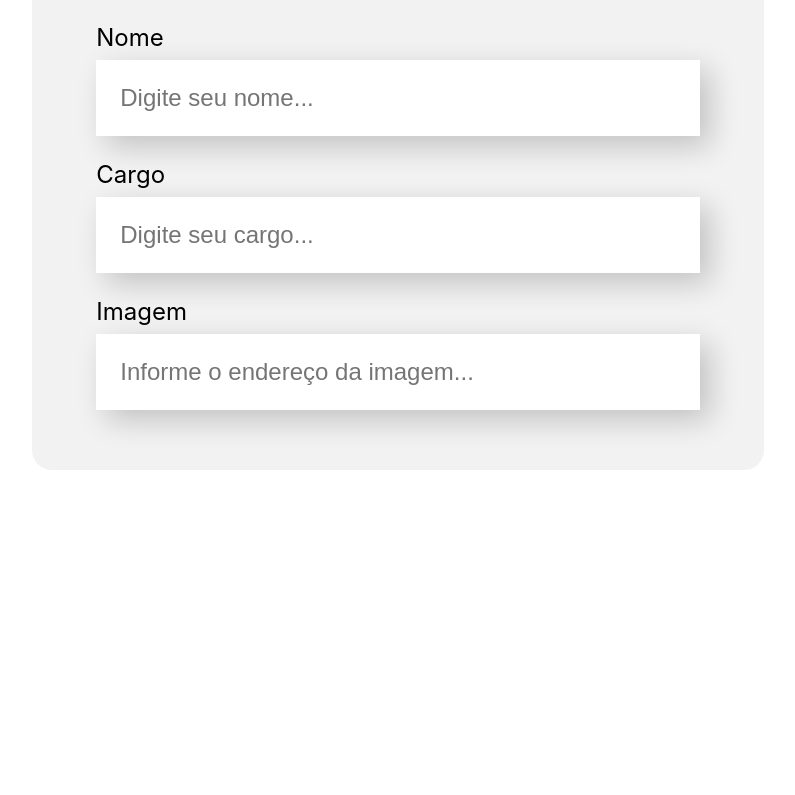
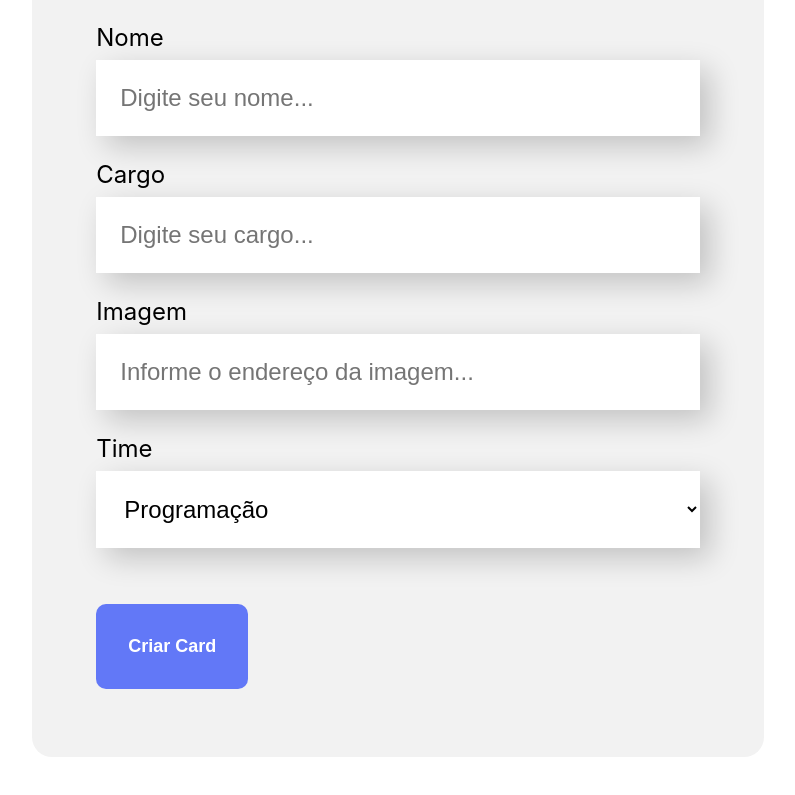
Before and after one commit to Bonilhajvv/group_flow, a React (Create React App) app: page / in a window 1280 px wide. Shown: the part 664-1459 px from the top of the page, without its empty margins (242-1037 px from the left). Before the commit the page ends 1214 px from the top, so only its background shows below. Built offline with nearby package versions, Linux system fonts and the light colour scheme.

Commit message:
feat: adicionar componente Botao e ListaSuspensa ao formulário, além de tornar campos obrigatórios

```diff
--- /dev/null
+++ b/src/componentes/Botao/Botao.css
@@ -0,0 +1,15 @@
+.botao{
+    background-color: #6278f7;
+    border-radius: 10px;
+    font-weight: 700;
+    font-size: 18px;
+    padding: 32px;
+    border: none;
+    cursor: pointer;
+    color: #FFF;
+    margin: 32px 0;
+}
+
+.botao:hover{
+    color: #95FFD4;
+}
--- /dev/null
+++ b/src/componentes/Botao/index.js
@@ -0,0 +1,9 @@
+import './Botao.css'
+const Botao = (props) => {
+    return (
+        <button className='botao'>{props.children}</button>
+
+    )
+}
+
+export default Botao;
--- a/src/componentes/CampoTexto/index.js
+++ b/src/componentes/CampoTexto/index.js
@@ -4,7 +4,7 @@
     return (
         <div className="campo-texto">
             <label>{props.label}</label>
-            <input placeholder={`${props.placeholder}...`}/>
+            <input required={props.obrigatorio} placeholder={`${props.placeholder}...`}/>
         </div>
     )
 }
--- a/src/componentes/Formulario/index.js
+++ b/src/componentes/Formulario/index.js
@@ -1,14 +1,35 @@
+import Botao from '../Botao'
 import CampoTexto from '../CampoTexto'
+import ListaSuspensa from '../ListaSuspensa'
 import './Formulario.css'
 
 const Formulario = () => {
+    const times = [
+        'Programação',
+        'Front-End',
+        'Data Science',
+        'Devops',
+        'UX e Design',
+        'Mobile',
+        'Inovação e Gestão'
+    ]
+
+    const aoSalvar = (evento) => {
+        evento.preventDefault()
+        console.log('Form foi submetido');
+    }
+
     return (
         <section className="formulario">
-            <form>
+            <form onSubmit={aoSalvar}>
                 <h2> Preencha os dados para criar o card do colaborador </h2>
-                <CampoTexto label="Nome" placeholder="Digite seu nome" />
-                <CampoTexto label="Cargo" placeholder="Digite seu cargo" />
+                <CampoTexto obrigatorio={true} label="Nome" placeholder="Digite seu nome" />
+                <CampoTexto obrigatorio={true} label="Cargo" placeholder="Digite seu cargo" />
                 <CampoTexto label="Imagem" placeholder="Informe o endereço da imagem" />
+                <ListaSuspensa label="Time" itens={times} />
+                <Botao>
+                    Criar Card
+                </Botao>
             </form>
         </section>
     )
--- a/src/componentes/ListaSuspensa/ListaSuspensa.css
+++ b/src/componentes/ListaSuspensa/ListaSuspensa.css
@@ -0,0 +1,19 @@
+.lista-suspensa{
+    margin: 24px 0;
+}
+
+.lista-suspensa label{
+    display: block;
+    margin-bottom: 8px;
+    font-size: 24px;
+}
+
+.lista-suspensa select{
+    background-color: #FFF;
+    box-shadow: 10px 10px 30px rgba(0, 0, 0, 0.2);
+    width: 100%;
+    border:none;
+    font-size: 24px;
+    padding: 24px;
+    box-sizing: border-box;
+}
--- a/src/componentes/ListaSuspensa/index.js
+++ b/src/componentes/ListaSuspensa/index.js
@@ -1,12 +1,13 @@
 import "./ListaSuspensa.css"
 const ListaSuspensa = (props) => {
+
     return (
-        <div>
+        <div className="lista-suspensa">
             <label>
                 {props.label}
             </label>
             <select>
-                <option></option>
+                {props.itens.map(item => <option key={item}>{item}</option>)}
             </select>
         </div>
     )
```
